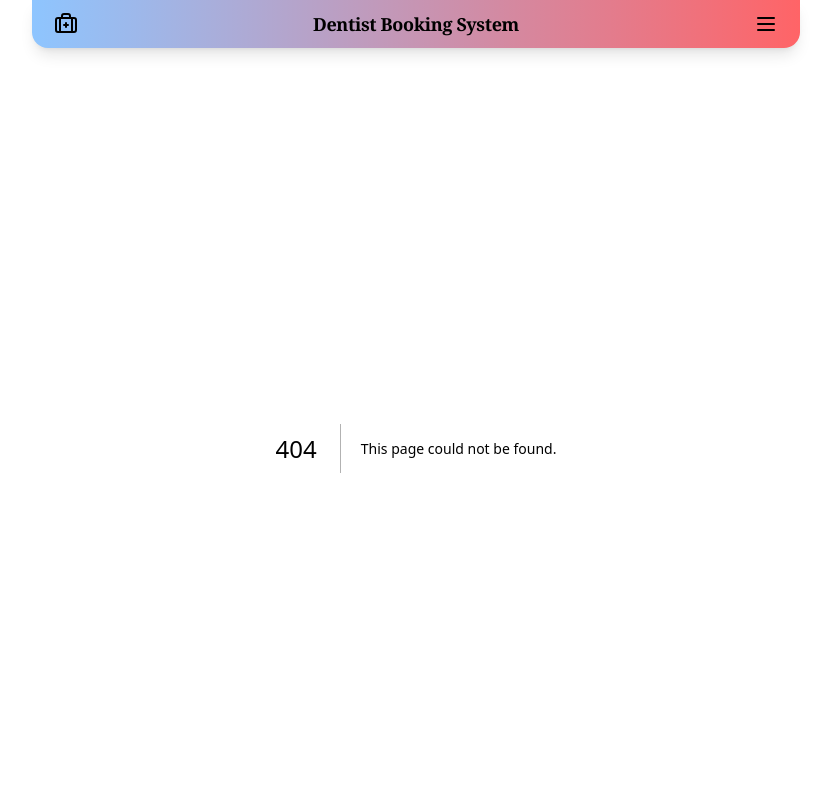
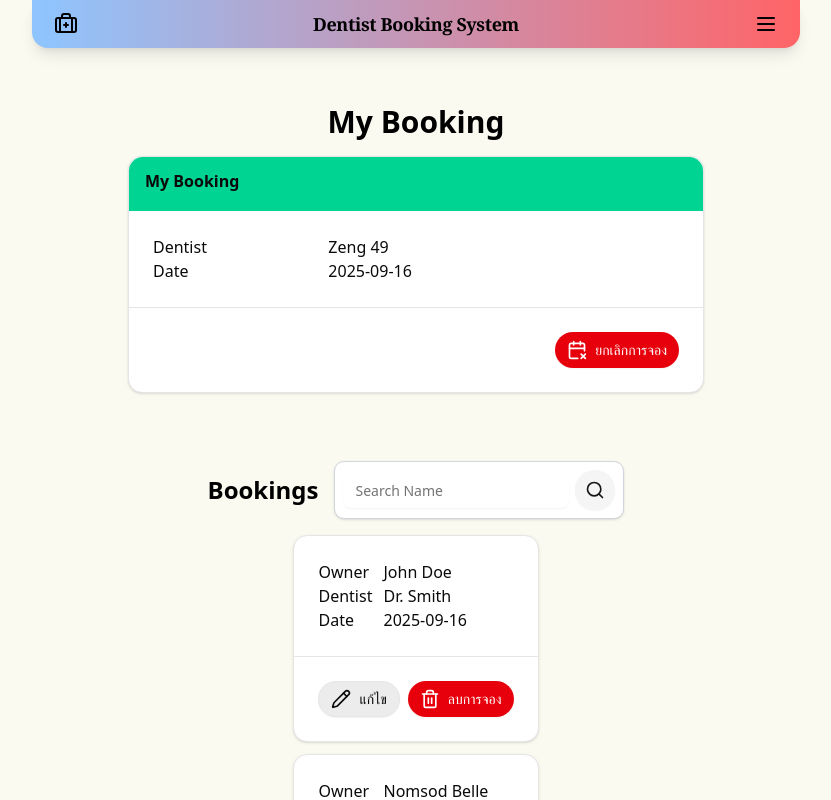
Before and after one commit to tintinnkt/dentist-booking-frontend, a Next.js app: page /booking in a window 1280 px wide. Before the commit this address had no page. Shown: the top 800 px of the page, without its empty margins (224-1055 px from the left). Built offline with nearby package versions, Linux system fonts and the light colour scheme.

Commit message:
feat: add booking page

```diff
--- /dev/null
+++ b/src/app/(admin)/booking/page.tsx
@@ -0,0 +1,38 @@
+import BookingCard from "@/components/BookingCard";
+import { SearchBar } from "@/components/SearchBar";
+import { mockBookings } from "@/mock/BookingMock";
+
+const Page = () => {
+  const bookings = mockBookings;
+  const user = {
+    name: "Nomsod Belle",
+  };
+  const myBooking = mockBookings.find((b) => b.owner == user.name);
+  return (
+    <main className="space-y-10">
+      <section className="flex w-full flex-col items-center justify-center pt-10">
+        <h1 className="p-4 text-3xl font-bold">My Booking</h1>
+        {myBooking ? (
+          <BookingCard isMyBooking booking={myBooking} />
+        ) : (
+          <p className="text-gray-500">No booking</p>
+        )}
+      </section>
+      <section className="w-full place-items-center py-3">
+        <div className="flex w-full items-center justify-center space-x-4 py-4">
+          <h1 className="text-2xl font-bold">Bookings</h1>
+          <SearchBar />
+        </div>
+        <ul className="space-y-3">
+          {bookings.map((booking) => (
+            <li key={booking.id}>
+              <BookingCard booking={booking} />
+            </li>
+          ))}
+        </ul>
+      </section>
+    </main>
+  );
+};
+
+export default Page;
--- a/src/app/me/page.tsx
+++ /dev/null
@@ -1,21 +0,0 @@
-"use client";
-import { CustomButton } from "@/components/CustomButton";
-import { FrontendRoutes } from "@/conifg/apiRoutes";
-import { useRouter } from "next/navigation";
-
-const Page = () => {
-  const router = useRouter();
-  return (
-    <main className="mx-auto max-w-screen-xl space-y-4 gap-x-5 md:grid-cols-10 md:space-y-0 md:pt-4 lg:grid lg:py-8">
-      <section className="px-3 pb-2 md:col-span-1 md:pb-4 lg:pb-0">
-        <CustomButton
-          useFor="back"
-          onClick={() => {
-            router.push(FrontendRoutes.DENTIST_LIST);
-          }}
-        />
-      </section>
-    </main>
-  );
-};
-export default Page;
--- /dev/null
+++ b/src/components/BookingCard.tsx
@@ -0,0 +1,69 @@
+"use client";
+import { twJoin } from "tailwind-merge";
+import { CustomButton } from "./CustomButton";
+import {
+  Card,
+  CardContent,
+  CardFooter,
+  CardHeader,
+  CardTitle,
+} from "./ui/Card";
+import { Separator } from "./ui/Separator";
+interface BookingProps {
+  id: string;
+  owner: string;
+  dentist: string;
+  date: string;
+}
+interface BookingCardProps {
+  isMyBooking?: boolean;
+  booking: BookingProps;
+}
+
+const BookingCard: React.FC<BookingCardProps> = ({
+  booking,
+  isMyBooking = false,
+}) => {
+  return (
+    <Card
+      className={twJoin(
+        "w-full max-w-xl rounded-xl",
+        isMyBooking ? "pt-0" : null,
+      )}
+    >
+      {isMyBooking && (
+        <CardHeader className="rounded-t-xl bg-emerald-400 p-4">
+          <CardTitle className="flex flex-wrap items-center space-y-1 space-x-4">
+            My Booking
+          </CardTitle>
+        </CardHeader>
+      )}
+
+      <CardContent className="grid w-full grid-cols-2 sm:grid-cols-3">
+        {!isMyBooking && (
+          <>
+            <p>Owner</p>
+            <p className="col-span-2">{booking.owner}</p>
+          </>
+        )}
+        <p>Dentist</p>
+        <p className="col-span-2">{booking.dentist}</p>
+        <p>Date</p>
+        <p className="col-span-2">{booking.date}</p>
+      </CardContent>
+      <Separator />
+      <CardFooter className="flex justify-end space-x-2">
+        {isMyBooking ? (
+          <CustomButton useFor="cancel-booking" />
+        ) : (
+          <>
+            <CustomButton useFor="edit" />
+            <CustomButton useFor="delete-booking" />
+          </>
+        )}
+      </CardFooter>
+    </Card>
+  );
+};
+
+export default BookingCard;
--- a/src/components/CustomButton.tsx
+++ b/src/components/CustomButton.tsx
@@ -1,6 +1,7 @@
 import { cn } from "@/lib/utils";
 import {
   CalendarPlusIcon,
+  CalendarX2Icon,
   Check,
   ChevronLeft,
   ChevronRight,
@@ -65,6 +66,16 @@ const buttonConfig: Record<string, ButtonConfig> = {
     variant: "destructive",
     icon: Trash2Icon,
   },
+  "delete-booking": {
+    label: "ลบการจอง",
+    variant: "destructive",
+    icon: Trash2Icon,
+  },
+  "cancel-booking": {
+    label: "ยกเลิกการจอง",
+    variant: "destructive",
+    icon: CalendarX2Icon,
+  },
   delete: {
     label: "ลบ",
     variant: "destructive",
--- a/src/components/SearchBar.tsx
+++ b/src/components/SearchBar.tsx
@@ -7,7 +7,7 @@ export const SearchBar = (props: SearchBarProps) => {
   return (
     <div className="flex items-center space-x-1.5 rounded-lg border border-gray-300 bg-white px-2 py-2 shadow-sm">
       <Input
-        placeholder="Search for dentist name"
+        placeholder="Search Name"
         className="flex-1 border-none focus:ring-0"
         {...props}
       />
--- /dev/null
+++ b/src/mock/BookingMock.ts
@@ -0,0 +1,14 @@
+export const mockBookings = [
+  {
+    id: "001",
+    owner: "John Doe",
+    dentist: "Dr. Smith",
+    date: "2025-09-16",
+  },
+  {
+    id: "002",
+    owner: "Nomsod Belle",
+    dentist: "Zeng 49",
+    date: "2025-09-16",
+  },
+];
```
